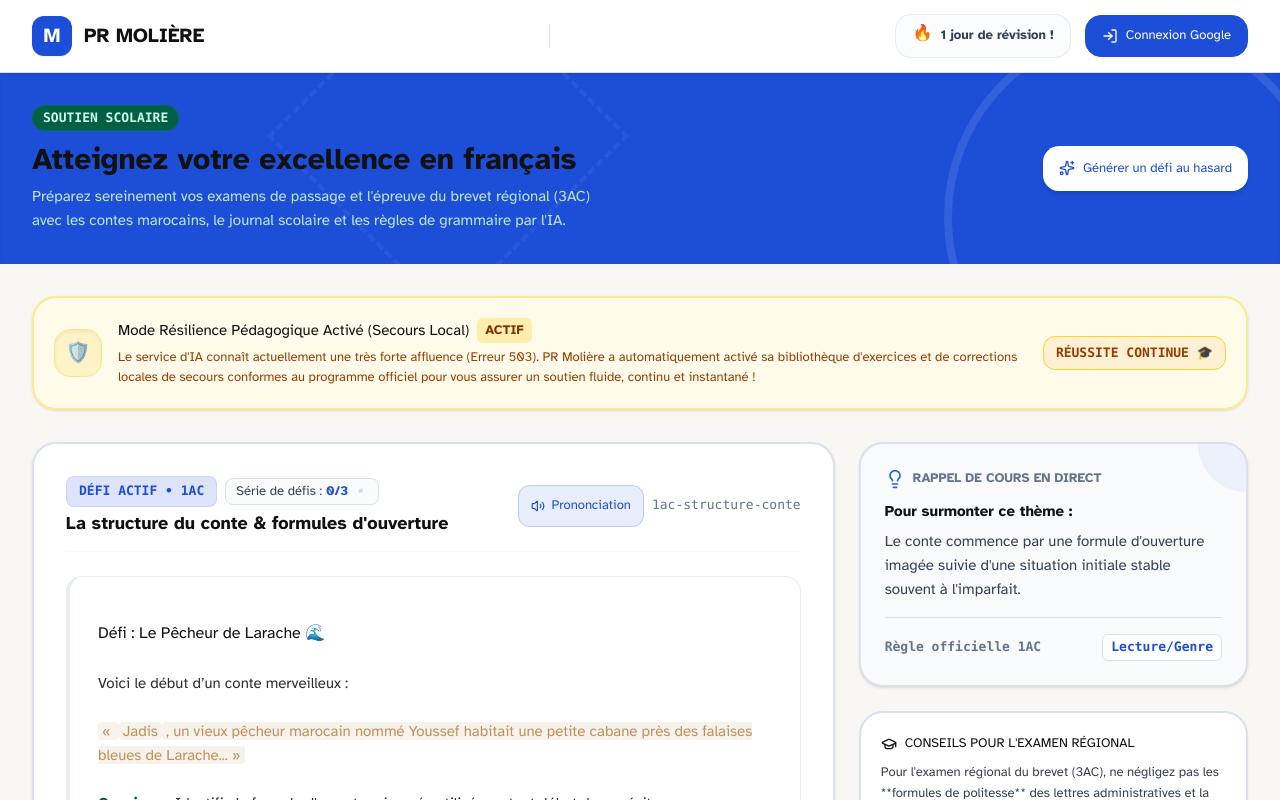
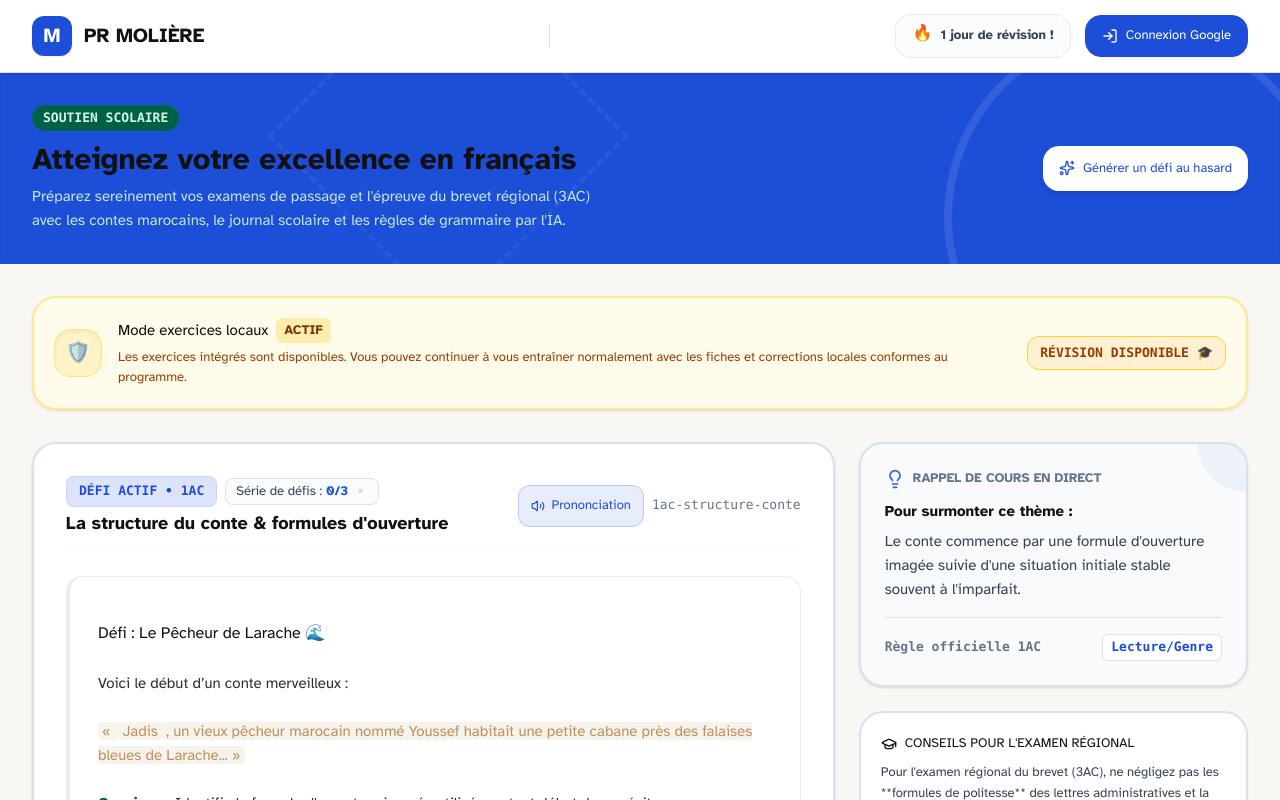
Before and after one commit to amzalha/pr-moliere, a React (Vite) app: page / in a window 1280 px wide. Shown: the top 800 px of the page. Built offline with nearby package versions, Linux system fonts and the light colour scheme; no server answers; the database is empty; a web font is replaced by a local one.

Commit message:
Polish local exercises banner wording

```diff
--- a/src/App.tsx
+++ b/src/App.tsx
@@ -854,17 +854,17 @@ const submitAnswer = async () => {
        </div>
        <div>
         <h4 className="text-sm font-black text-amber-950 tracking-tight flex items-center gap-2">
-         <span>Mode Résilience Pédagogique Activé (Secours Local)</span>
+         <span>Mode exercices locaux</span>
          <span className="bg-amber-200/60 text-amber-900 text-[9px] px-2 py-0.5 rounded-md font-bold uppercase tracking-wider">Actif</span>
         </h4>
         <p className="text-xs text-amber-800 font-semibold leading-relaxed mt-1">
-         Le service d'IA connaît actuellement une très forte affluence (Erreur 503). PR Molière a automatiquement activé sa bibliothèque d'exercices et de corrections locales de secours conformes au programme officiel pour vous assurer un soutien fluide, continu et instantané !
+         Les exercices intégrés sont disponibles. Vous pouvez continuer à vous entraîner normalement avec les fiches et corrections locales conformes au programme.
         </p>
        </div>
       </div>
       <div className="flex items-center gap-2">
        <span className="text-[10px] bg-amber-500/10 text-amber-800 font-extrabold border border-amber-300 px-3 py-1.5 rounded-xl uppercase tracking-wider block whitespace-nowrap text-center">
-        Réussite Continue 🎓
+        Révision disponible 🎓
        </span>
       </div>
      </div>
```
